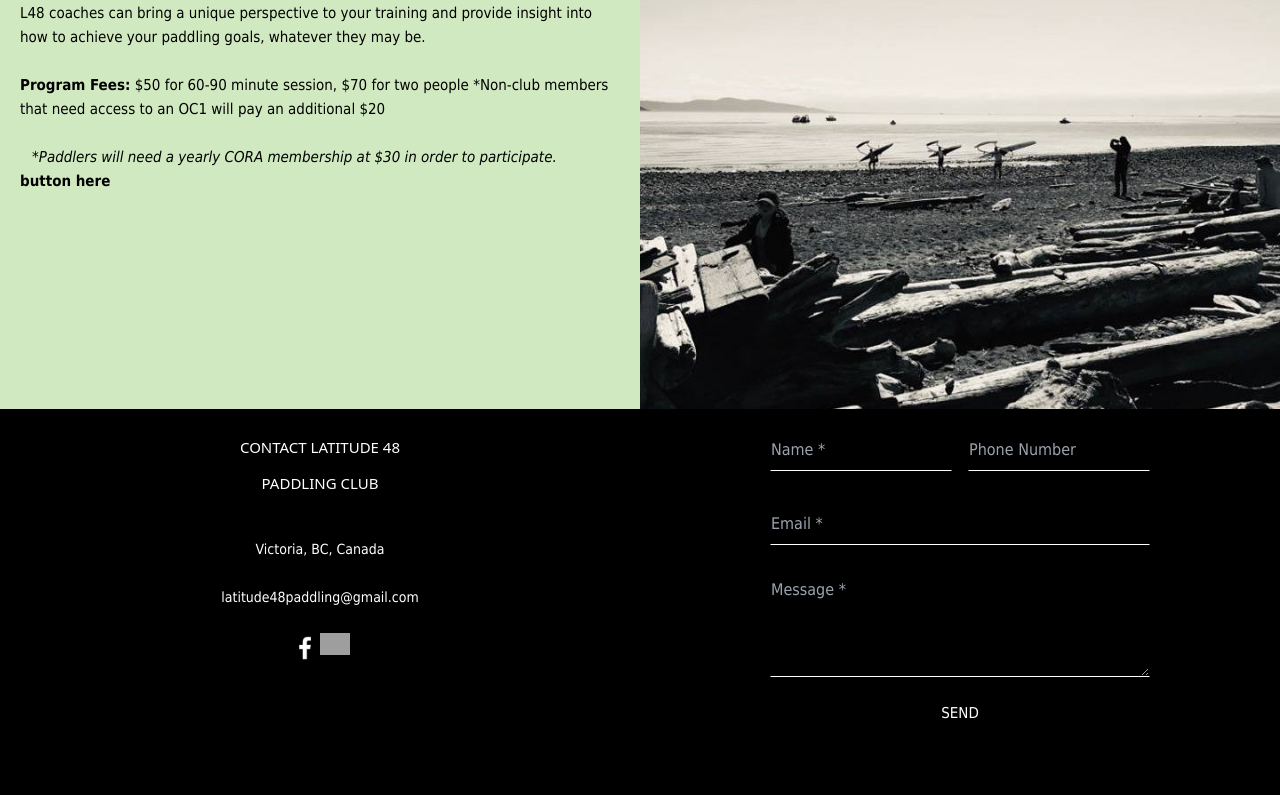
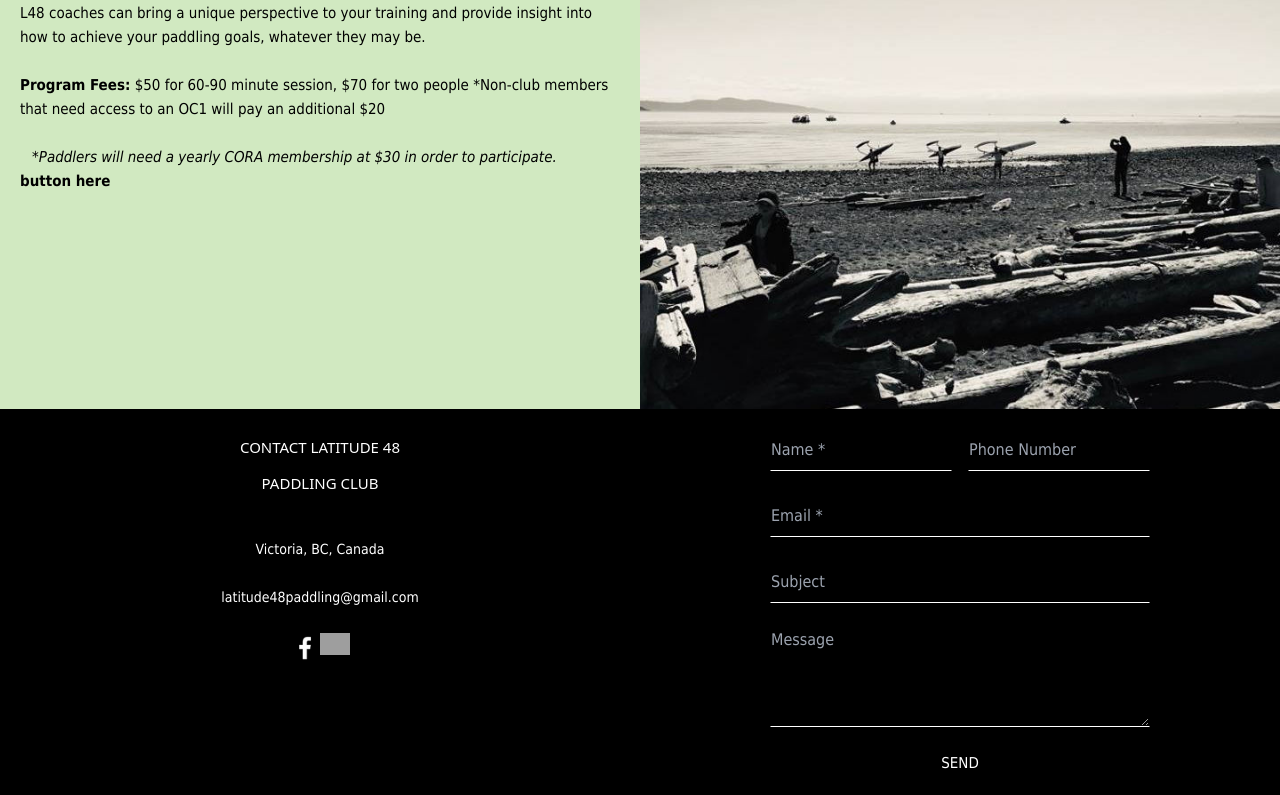
Before and after one commit to Megan-Lowe/L48-web-app, a Next.js app: page / in a window 1280 px wide. Shown: the part 3515-4310 px from the top of the page. Before the commit the page ends 4260 px from the top, so only its background shows below. Built offline with nearby package versions, Linux system fonts and the light colour scheme; grey boxes are pictures that could not be loaded.

Commit message:
contact form updates

```diff
--- a/src/components/partial/ContactFormPartial/ContactFormPartial.tsx
+++ b/src/components/partial/ContactFormPartial/ContactFormPartial.tsx
@@ -46,14 +46,23 @@ export default function ContactFormPartial() {
           {...register("email", { required: true })}
         />
       </FormGroup>
+      <FormGroup //label="Subject" >
+      >
+        <ContactInputPartial
+          className="flex-grow"
+          placeholder="Subject"
+          label="Subject"
+          {...register("subject", { required: false })}
+        />
+      </FormGroup>
 
       <FormGroup>
         <ContactInputPartial
           className="flex-grow"
           inputClassName="min-h-[100px]"
           as="textarea"
-          placeholder="Message *"
-          {...register("message", { required: true })}
+          placeholder="Message"
+          {...register("message", { required: false })}
         />
       </FormGroup>
 
--- a/src/components/partial/ContactInputPartial/ContactInputPartial.tsx
+++ b/src/components/partial/ContactInputPartial/ContactInputPartial.tsx
@@ -20,7 +20,7 @@ function ContactInputPartial(
       />
 
       {label && (
-        <Text as="label" variant="body3" className="mt-2">
+        <Text as="label" variant="body3">
           {label}
         </Text>
       )}
```
